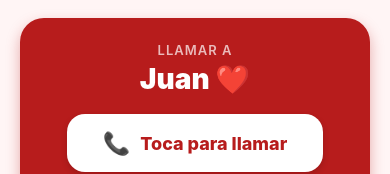
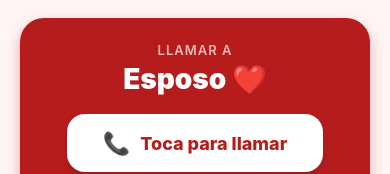
Before and after one commit to JuanFierro15/prenatal-tracker, a React Native app: screen /Emergencia in a window 390 px wide. Shown: the part 139-313 px from the top of the page. Built offline with nearby package versions, Linux system fonts and the light colour scheme.

Commit message:
fix: rename Juan to Esposo in emergency call button

```diff
--- a/src/screens/EmergenciaScreen.tsx
+++ b/src/screens/EmergenciaScreen.tsx
@@ -159,12 +159,12 @@ export default function EmergenciaScreen() {
           {/* ── Botón principal Juan ── */}
           <View style={styles.jaunCard}>
             <Text style={styles.juanLabel}>Llamar a</Text>
-            <Text style={styles.juanNombre}>Juan ❤️</Text>
+            <Text style={styles.juanNombre}>Esposo ❤️</Text>
             {!editandoJuan ? (
               <>
                 <TouchableOpacity
                   style={styles.btnLlamarJuan}
-                  onPress={() => llamar(juanTel, 'Juan')}
+                  onPress={() => llamar(juanTel, 'Esposo')}
                   activeOpacity={0.85}
                 >
                   <Text style={styles.btnLlamarIcon}>📞</Text>
```
